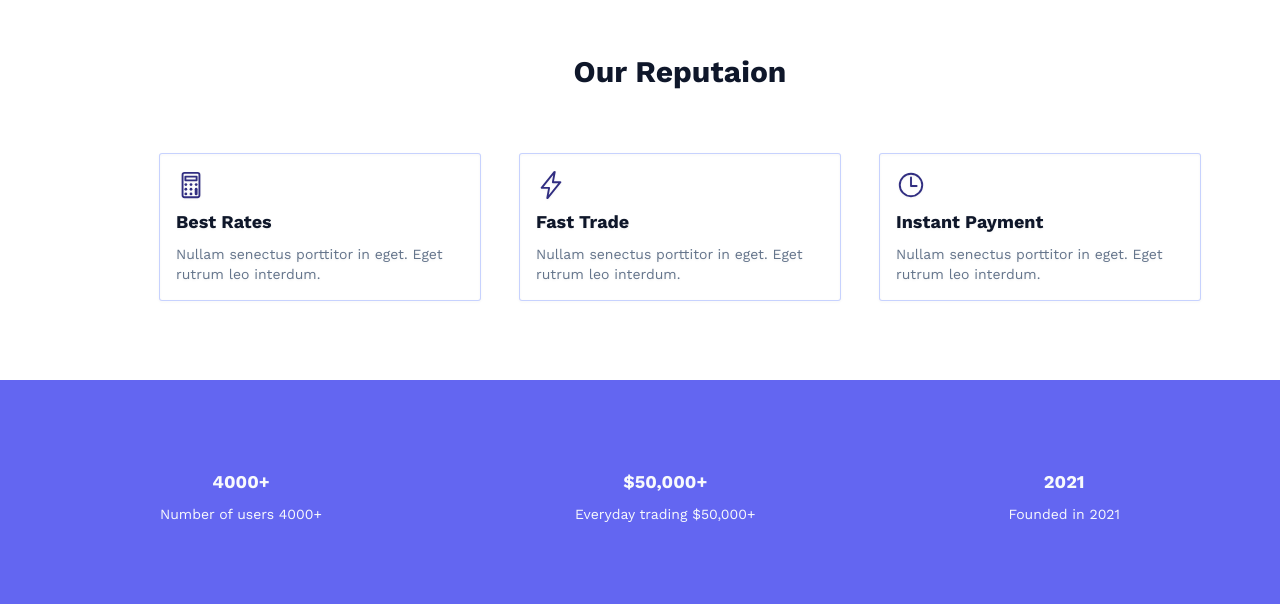
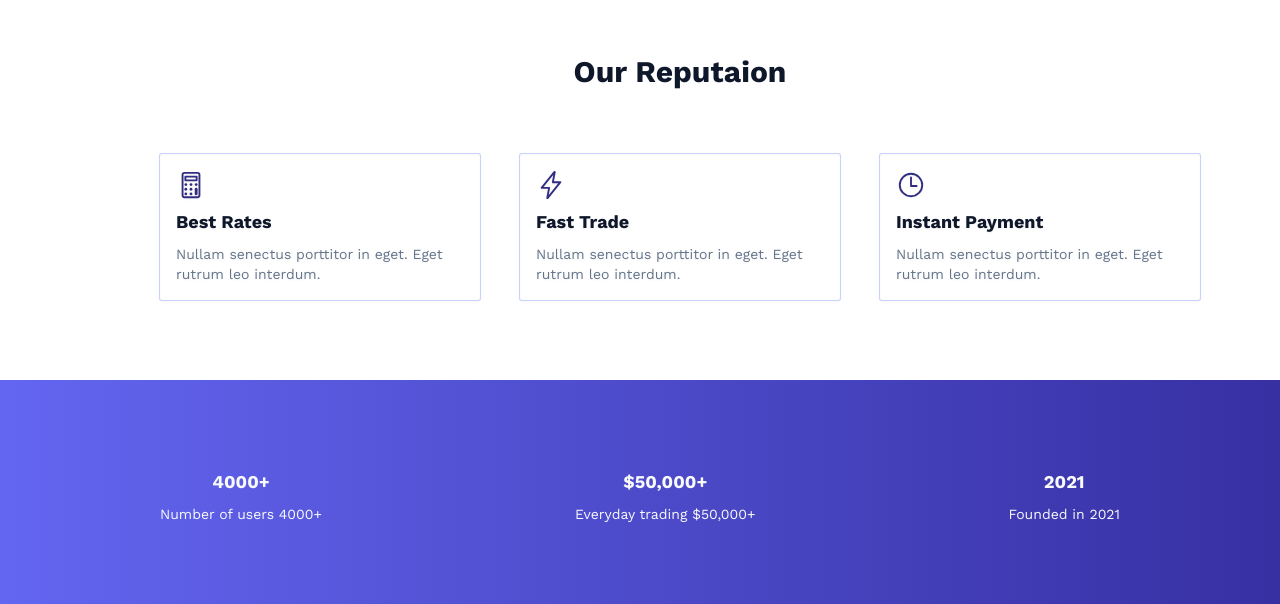
Before and after one commit to Compacttradaing/Compact-Trader, a React (Vite) app: page / in a window 1280 px wide. Shown: the part 826-1430 px from the top of the page. Built offline with nearby package versions, Linux system fonts and the light colour scheme.

Commit message:
Update Homepage.jsx

```diff
--- a/src/pages/Homepage.jsx
+++ b/src/pages/Homepage.jsx
@@ -79,7 +79,7 @@ function Homepage() {
             </li>
           </ul>
         </section>
-        <section className="md:px-40 px-2 py-20 bg-indigo-500">
+        <section className="md:px-40 px-2 py-20 from-indigo-500 to-indigo-800 bg-gradient-to-r">
           <ul className="flex gap-4 items-center justify-center sm:gap-10 sm:justify-between ">
             <li className="text-center">
               <h2 className="font-bold text-lg text-slate-50 py-2">4000+</h2>
```
